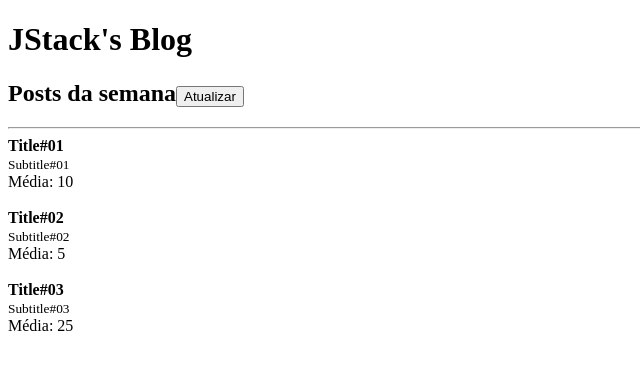
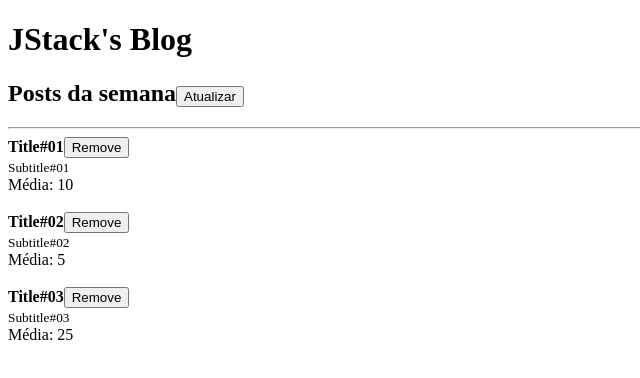
Before and after one commit to carolribeiro2112/fundamentos-react-jstack, a React app: page / in a window 1280 px wide. Shown: the top 378 px of the page, without its empty margins (0-640 px from the left). Built offline with nearby package versions, Linux system fonts and the light colour scheme.

Commit message:
callback function and props

```diff
--- a/src/App.jsx
+++ b/src/App.jsx
@@ -26,7 +26,6 @@
   ]);
 
   function handleRefresh() {
-    setTimeout(() => {
     setPosts((prevState) => [
       ...prevState,
       {
@@ -36,8 +35,13 @@
         likes: 50
       },
     ]);
-    }, 2000)
   };
+
+  function handleRemovePost(postId) {
+    setPosts((prevState) => (
+      prevState.filter(post => post.id !== postId)
+    ));
+  }
 
   return (
     <>
@@ -56,8 +60,10 @@
           <Post
             key={post.id}
             likes={post.likes}
+            onRemove={handleRemovePost}
             post={{
-              title:post.title,
+              id: post.id,
+              title: post.title,
               subtitle: post.subtitle
             }}
           />
--- a/src/Post.jsx
+++ b/src/Post.jsx
@@ -6,6 +6,7 @@
     <>
       <article>
         <strong>{props.post.title}</strong>
+        <button onClick={()=>props.onRemove(props.post.id)}>Remove</button>
         <br/>
         <small>{props.post.subtitle}</small>
         <br/>
@@ -18,7 +19,9 @@
 
 Post.propTypes = {
   likes: PropTypes.number.isRequired,
+  onRemove: PropTypes.func.isRequired,
   post: PropTypes.shape({
+    id: PropTypes.number.isRequired,
     title: PropTypes.string.isRequired,
     subtitle: PropTypes.string.isRequired,
   }).isRequired,
```
Lines whose indentation alone changed are shown as unchanged.
